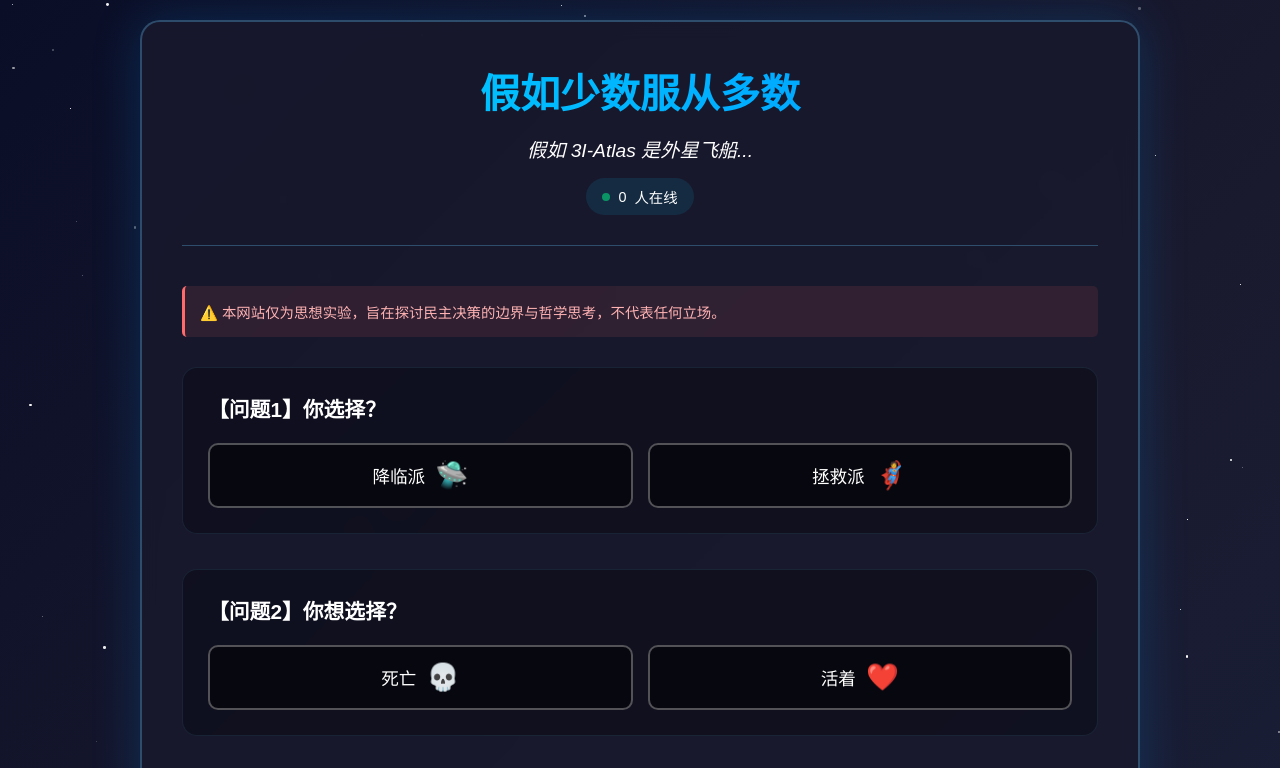
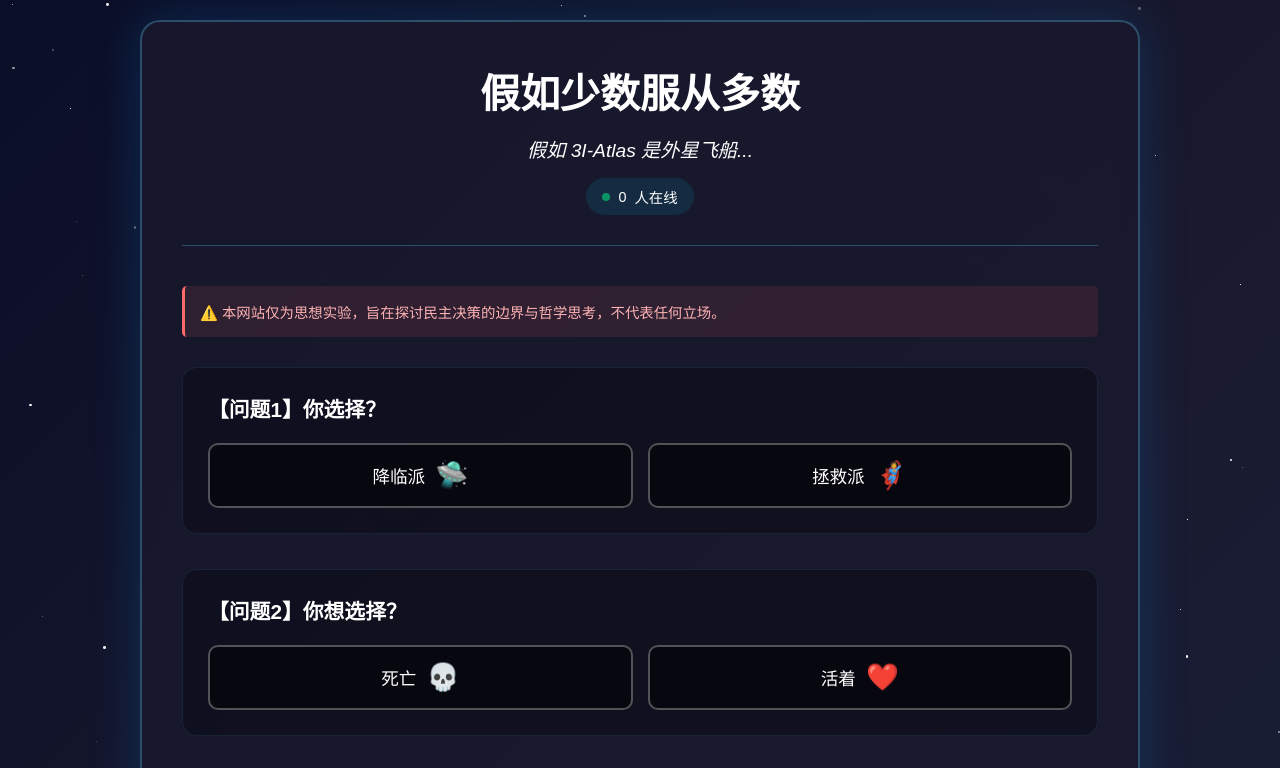
Before and after one commit to deimend21/voting-system, a plain HTML site: page frontend/index.html in a window 1280 px wide. Shown: the top 768 px of the page. Drawn offline with nearby package versions, Linux system fonts and the light colour scheme; no server answers.

```diff
--- a/frontend/css/style.css
+++ b/frontend/css/style.css
@@ -73,10 +73,11 @@
 .title {
     font-size: 2.5em;
     margin-bottom: 15px;
-    background: linear-gradient(90deg, var(--primary-color), var(--secondary-color));
+    color: #fff;
+    /* background: linear-gradient(90deg, var(--primary-color), var(--secondary-color));
     -webkit-background-clip: text;
     -webkit-text-fill-color: transparent;
-    background-clip: text;
+    background-clip: text; */
 }
 
 .subtitle {
```
